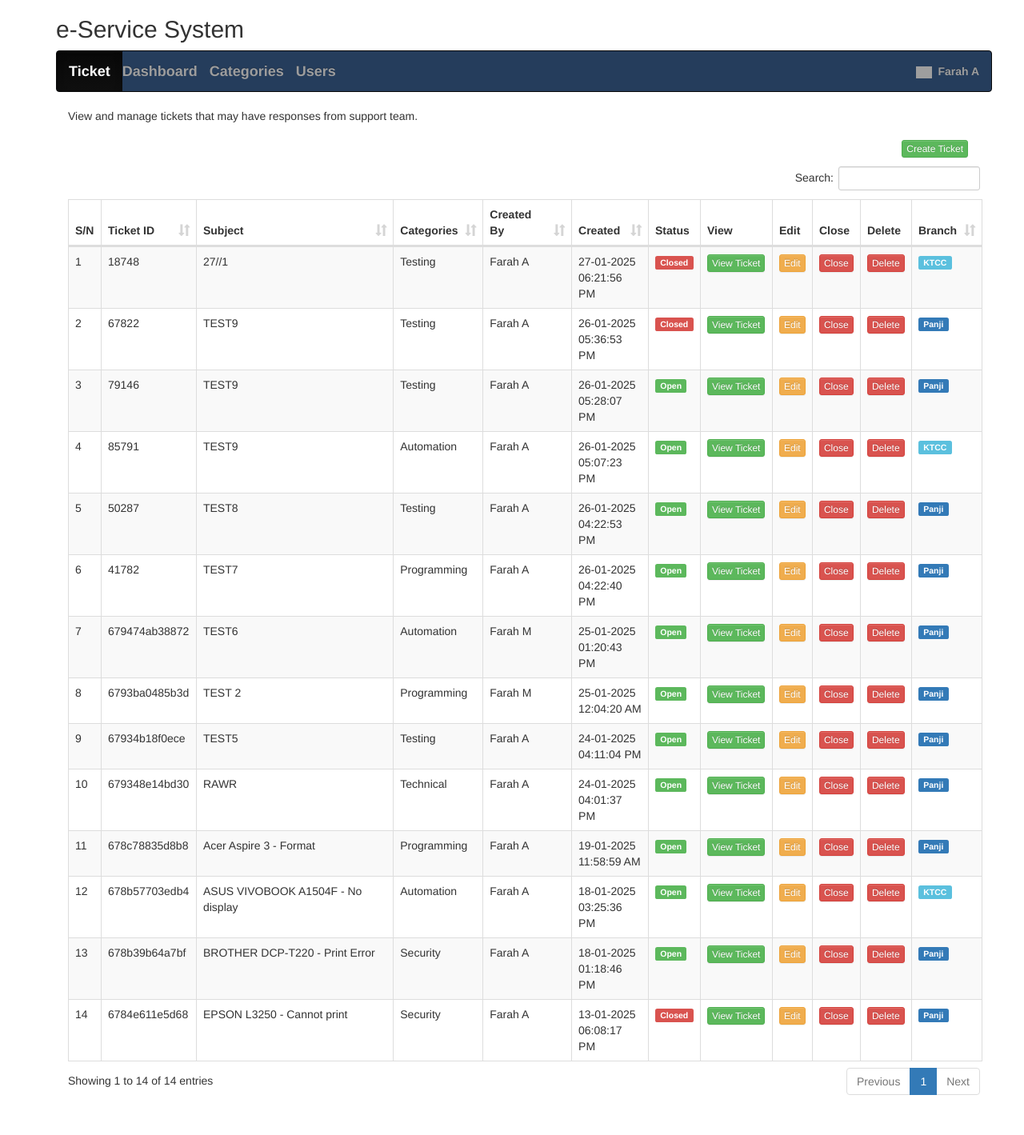
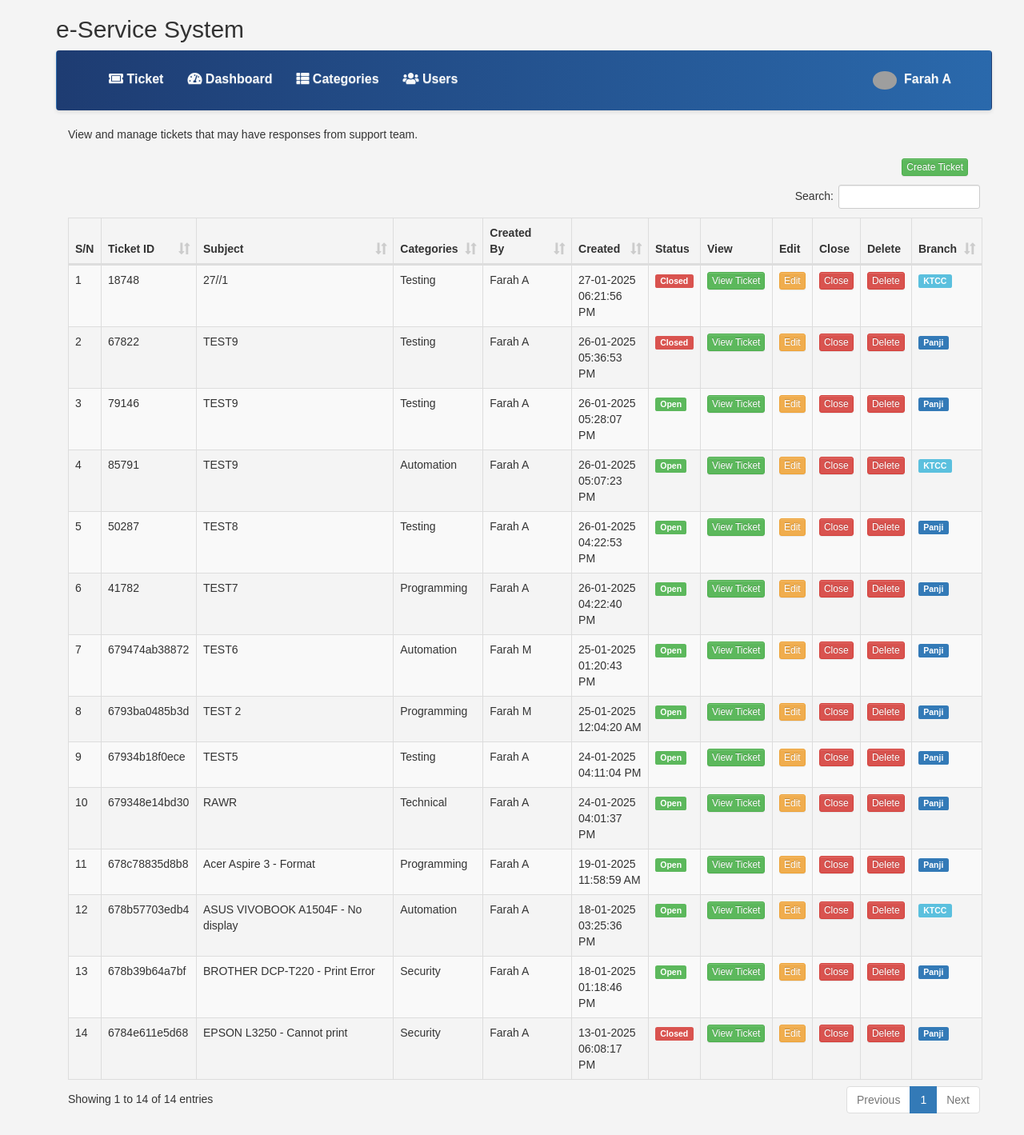
Before and after one commit to farahika08/system, a PHP site: page /ticket.php in a window 1280 px wide. Shown: the whole page at 80% size. Before the commit the page ends 1369 px from the top, so only its background shows below. Run offline with PHP 8.4, Linux system fonts and the light colour scheme; the visitor is signed in with stand-in values (Sample User, id 1); data comes from the database, SQL or seed files in the repository; some libraries are stand-ins or nearby versions; grey boxes are pictures that could not be loaded.

Commit message:
Update menus.php

```diff
--- a/menus.php
+++ b/menus.php
@@ -1,32 +1,96 @@
+<!DOCTYPE html>
 <html lang="en">
 <head>
+    <meta charset="UTF-8">
     <meta name="viewport" content="width=device-width, initial-scale=1.0">
     <link rel="stylesheet" href="style.css"> <!-- Link to the external CSS file -->
     <link rel="stylesheet" href="https://maxcdn.bootstrapcdn.com/bootstrap/3.3.7/css/bootstrap.min.css"> <!-- Bootstrap CSS -->
+    <link rel="stylesheet" href="https://cdnjs.cloudflare.com/ajax/libs/font-awesome/5.15.4/css/all.min.css"> <!-- Font Awesome for icons -->
+    <style>
+        /* Custom styles for the navbar */
+        body {
+            font-family: 'Arial', sans-serif; /* Modern font */
+            background-color: #f4f4f4; /* Light background for the body */
+        }
+        .navbar {
+            background: linear-gradient(90deg, #1e3c72, #2a69ac); /* Blue gradient background */
+            color: #f6f8f9; /* Light text color */
+            font-weight: bold;
+            box-shadow: 0 2px 5px rgba(0, 0, 0, 0.1); /* Subtle shadow for depth */
+            padding: 15px 20px; /* Increased padding for height */
+        }
+        .navbar-brand, .nav > li > a {
+            color: #f6f8f9 !important; /* Light text color for links */
+            transition: color 0.3s; /* Smooth color transition */
+            font-size: 16px; /* Increased font size */
+            padding: 10px 15px; /* Add padding for better click area */
+        }
+        .navbar-brand:hover, .nav > li > a:hover {
+            color: #ffffff !important; /* White on hover */
+            text-decoration: underline; /* Underline on hover */
+        }
+        .dropdown-menu {
+            background-color: #ffffff; /* White background for dropdown */
+            border-radius: 0; /* Remove border radius for a sharper look */
+            box-shadow: 0 2px 10px rgba(0, 0, 0, 0.1); /* Shadow for dropdown */
+        }
+        .dropdown-menu > li > a {
+            color: #253d5c; /* Dark text color for dropdown items */
+            padding: 10px 15px; /* Add padding for dropdown items */
+        }
+        .dropdown-menu > li > a:hover {
+            background-color: #e2e2e2; /* Light gray on hover */
+        }
+        .user-avatar {
+            border-radius: 50%; /* Circular avatar */
+            margin-right: 5px; /* Space between avatar and name */
+        }
+        .navbar-toggler {
+            border: none; /* Remove border from toggler */
+        }
+        .navbar-toggler-icon {
+            background-color: #f6f8f9; /* Toggler icon color */
+        }
+    </style>
 </head>
 <body>
 
-	<nav class="navbar navbar-inverse" style="background: #253d5c; color: #f6f8f9; font-weight: bold;">
+	<nav class="navbar navbar-expand-lg navbar-dark">
         <div class="container-fluid">
+
+            <div class="collapse navbar-collapse" id="navbarNav">
                 <ul class="nav navbar-nav menus">
-            <li id="ticket"><a href="ticket.php" class="navbar-brand">Ticket</a></li>
-            <li id="dashboard"><a href="dashboard.php" class="navbar-brand">Dashboard</a></li>
+                    <li id="ticket" class="nav-item">
+                        <a href="ticket.php" class="nav-link"><i class="fas fa-ticket-alt"></i> Ticket</a>
+                    </li>
+                    <li id="dashboard" class="nav-item">
+                        <a href="dashboard.php" class="nav-link"><i class="fas fa-tachometer-alt"></i> Dashboard</a>
+                    </li>
                     <?php if (isset($_SESSION["admin"])): ?>
-                <li id="department"><a href="department.php" class="navbar-brand">Categories</a></li>
-                <li id="user"><a href="user.php" class="navbar-brand">Users</a></li>
+                        <li id="department" class="nav-item">
+                            <a href="department.php" class="nav-link"><i class="fas fa-th-list"></i> Categories</a>
+                        </li>
+                        <li id="user" class="nav-item">
+                            <a href="user.php" class="nav-link"><i class="fas fa-users"></i> Users</a>
+                        </li>
                     <?php endif; ?>
                 </ul>
                 <ul class="nav navbar-nav navbar-right">
-            <li class="dropdown">
-                <a href="#" class="dropdown-toggle" data-toggle="dropdown">
+                    <li class="dropdown nav-item">
+                        <a href="#" class="dropdown-toggle nav-link" data-toggle="dropdown">
                             <span class="label label-pill label-danger count"></span>
-                    <img src="//gravatar.com/avatar/<?php echo md5($user['email']); ?>?s=100" width="20" alt="User Avatar">&nbsp;
+                            <img src="//gravatar.com/avatar/<?php echo md5($user['email']); ?>?s=100" class="user-avatar" width="30" alt="User  Avatar">
                             <?php echo isset($_SESSION["userid"]) ? $user['name'] : ''; ?>
                         </a>
                         <ul class="dropdown-menu">
-                    <li><a href="logout.php">Logout</a></li>
+                            <li><a href="logout.php" class="dropdown-item">Logout</a></li>
                         </ul>
                     </li>
                 </ul>
             </div>
+        </div>
     </nav>
+
+    <script src="https://maxcdn.bootstrapcdn.com/bootstrap/3.3.7/js/bootstrap.min.js"></script>
+</body>
+</html>
```
Lines whose indentation alone changed are shown as unchanged.
